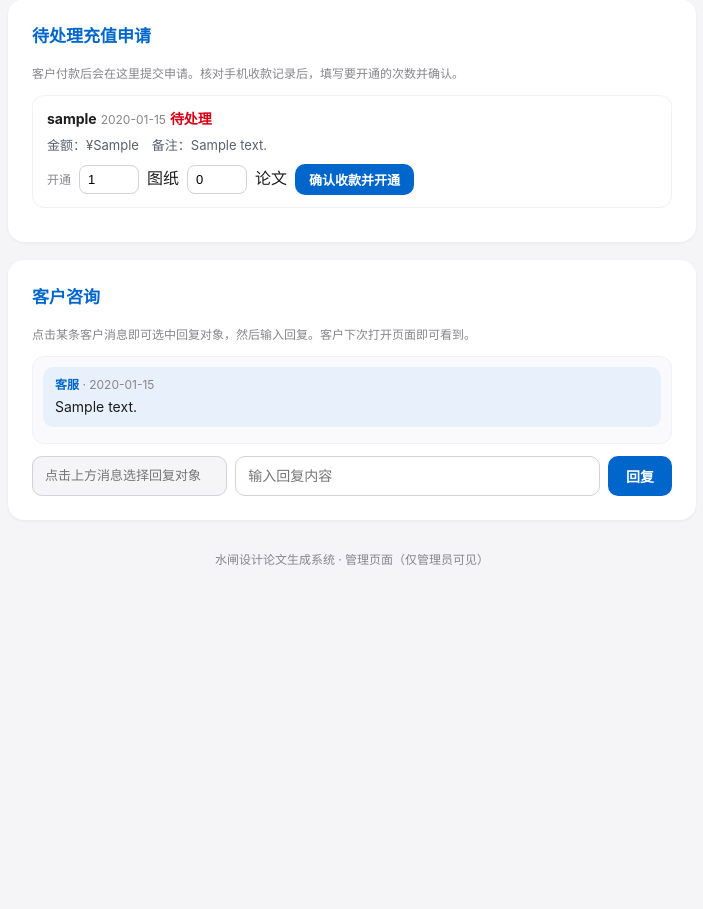
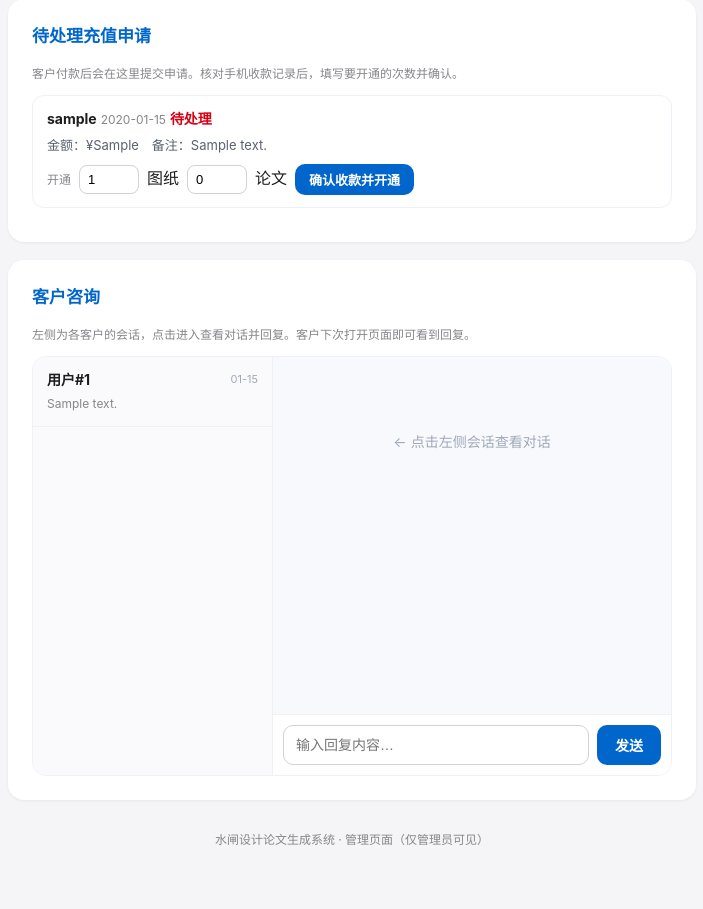
Before and after one commit to bmberzhang/-, a Flask app: page /admin in a window 1280 px wide. Shown: the part 1210-2119 px from the top of the page, without its empty margins (288-991 px from the left). Before the commit the page ends 1775 px from the top, so only its background shows below. Run offline with Flask 3, Linux system fonts and the light colour scheme; the visitor is signed in with stand-in values (Sample User, id 1); data comes from the database, SQL or seed files in the repository; tables that the repository leaves empty hold one stand-in row (values such as "Sample post").

Commit message:
管理端客服界面升级：会话列表+对话窗布局（按用户分组、选中高亮、气泡对话、自动刷新）

```diff
--- a/templates/admin.html
+++ b/templates/admin.html
@@ -46,9 +46,32 @@
   th, td { text-align: left; padding: 10px 12px; border-bottom: 1px solid #f0f0f2; }
   th { color: #86868b; font-weight: 600; font-size: 12px; }
   .footer { text-align: center; color: #86868b; font-size: 12px; margin-top: 30px; }
-  .msg-admin { background: #e8f1fb; padding: 8px 12px; border-radius: 10px; margin-bottom: 6px; }
-  .msg-user { background: #f5f5f7; padding: 8px 12px; border-radius: 10px; margin-bottom: 6px; cursor: pointer; }
-  .msg-user:hover { outline: 2px solid rgba(0,102,204,.25); }
+  /* 客户咨询：会话列表 + 对话窗 */
+  .cs-layout { display: flex; border: 1px solid #eef1f6; border-radius: 14px; overflow: hidden; min-height: 420px; }
+  .cs-side { width: 240px; min-width: 200px; border-right: 1px solid #eef1f6; background: #fafafc;
+    overflow-y: auto; max-height: 520px; }
+  .cs-sess { padding: 12px 14px; border-bottom: 1px solid #f0f0f2; cursor: pointer; }
+  .cs-sess:hover { background: #f0f6ff; }
+  .cs-sess-active { background: #e8f1fb; border-left: 3px solid #0066cc; }
+  .cs-sess-top { display: flex; justify-content: space-between; align-items: center; }
+  .cs-sess-name { font-size: 14px; font-weight: 700; color: #1d1d1f; }
+  .cs-sess-time { font-size: 11px; color: #a0a8b8; }
+  .cs-sess-prev { font-size: 12px; color: #86868b; margin-top: 3px; white-space: nowrap;
+    overflow: hidden; text-overflow: ellipsis; }
+  .cs-main { flex: 1; display: flex; flex-direction: column; background: #fff; min-width: 0; }
+  .cs-conv { flex: 1; overflow-y: auto; padding: 14px; max-height: 440px; background: #f7f9fd; }
+  .conv-item { margin-bottom: 10px; max-width: 80%; }
+  .conv-mine { margin-left: auto; text-align: right; }
+  .conv-theirs { margin-right: auto; }
+  .conv-bubble { display: inline-block; padding: 9px 13px; border-radius: 14px; font-size: 13px;
+    line-height: 1.6; word-break: break-word; text-align: left; }
+  .conv-mine .conv-bubble { background: #0066cc; color: #fff; border-top-right-radius: 4px; }
+  .conv-theirs .conv-bubble { background: #fff; color: #1d1d1f; border: 1px solid #e5e5ea; border-top-left-radius: 4px; }
+  .conv-meta { font-size: 11px; color: #a0a8b8; margin-top: 3px; }
+  .cs-reply { display: flex; gap: 8px; padding: 10px; border-top: 1px solid #eef1f6; background: #fff; }
+  .cs-reply input { flex: 1; padding: 9px 12px; border: 1px solid #d2d2d7; border-radius: 10px;
+    font-size: 14px; outline: none; }
+  .cs-reply input:focus { border-color: #0066cc; box-shadow: 0 0 0 3px rgba(0,102,204,.12); }
 </style>
 </head>
 <body>
@@ -188,12 +211,18 @@
 
   <div class="card">
     <h2>客户咨询</h2>
-    <p style="font-size:12px;color:#86868b;margin-bottom:12px;">点击某条客户消息即可选中回复对象，然后输入回复。客户下次打开页面即可看到。</p>
-    <div id="msgBox" style="max-height:380px;overflow-y:auto;background:#fafafc;border:1px solid #eef1f6;border-radius:12px;padding:10px;margin-bottom:12px;">加载中…</div>
-    <div style="display:flex;gap:8px;flex-wrap:wrap;">
-      <input type="text" id="msgReplyTo" readonly placeholder="点击上方消息选择回复对象" style="flex:1;min-width:140px;padding:10px 12px;border:1px solid #d2d2d7;border-radius:10px;font-size:13px;background:#f5f5f7;color:#86868b;">
-      <input type="text" id="msgInput" placeholder="输入回复内容" style="flex:2;min-width:180px;padding:10px 12px;border:1px solid #d2d2d7;border-radius:10px;font-size:14px;">
-      <button class="btn" onclick="sendReply()" style="padding:10px 18px;">回复</button>
+    <p style="font-size:12px;color:#86868b;margin-bottom:12px;">左侧为各客户的会话，点击进入查看对话并回复。客户下次打开页面即可看到回复。</p>
+    <div class="cs-layout">
+      <div class="cs-side" id="csSide"><div style="color:#86868b;font-size:13px;padding:20px;text-align:center;">加载中…</div></div>
+      <div class="cs-main">
+        <div class="cs-conv" id="csConv">
+          <div style="text-align:center;color:#a0a8b8;padding:60px 0;font-size:14px;">← 点击左侧会话查看对话</div>
+        </div>
+        <div class="cs-reply">
+          <input type="text" id="msgInput" placeholder="输入回复内容…" onkeydown="if(event.key==='Enter')sendReply()">
+          <button class="btn" onclick="sendReply()" style="padding:10px 18px;">发送</button>
+        </div>
+      </div>
     </div>
   </div>
 
@@ -243,38 +272,80 @@ function processPay(id) {
   }).catch(function(){ alert('处理失败'); });
 }
 
-// ===== 客户咨询 =====
-var msgTarget = 0, msgTargetName = '';
+// ===== 客户咨询（会话列表 + 对话窗） =====
+var allMsgs = [];
+var curUid = null;
+var csUsers = {};
+
 function loadMsgs() {
   fetch('/api/msg/list').then(function(r){return r.json();}).then(function(d){
     if (!d.ok) return;
-    var list = d.list || [];
-    var box = document.getElementById('msgBox');
-    if (!list.length) { box.innerHTML = '<div style="color:#86868b;font-size:13px;text-align:center;padding:20px;">暂无消息</div>'; return; }
-    var h = '';
-    list.forEach(function(m){
-      var who = m.is_admin ? '<b style="color:#0066cc;">客服</b>' : '<b>' + esc(m.username) + '</b>';
-      var cls = m.is_admin ? 'msg-admin' : 'msg-user';
-      var click = m.is_admin ? '' : ' onclick="pickTarget(' + m.user_id + ')"';
-      h += '<div class="' + cls + '"' + click + '>' +
-        '<div style="font-size:12px;color:#86868b;">' + who + ' · ' + esc(m.created_at) + '</div>' +
-        '<div style="font-size:14px;margin-top:2px;">' + esc(m.content) + '</div></div>';
-    });
-    box.innerHTML = h;
-    box.scrollTop = box.scrollHeight;
+    allMsgs = d.list || [];
+    renderSide();
+    if (curUid !== null) renderConv(curUid);
   }).catch(function(){});
 }
-function pickTarget(uid) {
-  msgTarget = uid;
-  document.getElementById('msgReplyTo').value = '回复给用户 #' + uid;
-  document.getElementById('msgInput').focus();
+
+function buildUsers() {
+  csUsers = {};
+  allMsgs.forEach(function(m){
+    var uid = m.is_admin ? m.to_user_id : m.user_id;
+    if (!uid) return;
+    if (!csUsers[uid]) {
+      csUsers[uid] = {id: uid, name: m.is_admin ? ('用户#' + uid) : (m.username || ('用户#' + uid)), last: m.created_at, lastContent: m.content};
+    } else {
+      if (m.created_at >= csUsers[uid].last) { csUsers[uid].last = m.created_at; csUsers[uid].lastContent = m.content; }
+      if (!m.is_admin && m.username) csUsers[uid].name = m.username;
+    }
+  });
+  return Object.values(csUsers).sort(function(a, b){ return a.last < b.last ? 1 : -1; });
 }
+
+function renderSide() {
+  var arr = buildUsers();
+  var box = document.getElementById('csSide');
+  if (!arr.length) { box.innerHTML = '<div style="color:#86868b;font-size:13px;padding:20px;text-align:center;">暂无对话</div>'; return; }
+  var h = '';
+  arr.forEach(function(u){
+    var active = curUid === u.id ? ' cs-sess-active' : '';
+    h += '<div class="cs-sess' + active + '" onclick="pickConv(' + u.id + ')">' +
+      '<div class="cs-sess-top"><span class="cs-sess-name">' + esc(u.name) + '</span>' +
+      '<span class="cs-sess-time">' + esc(u.last.replace('2026-', '').slice(5, 16)) + '</span></div>' +
+      '<div class="cs-sess-prev">' + esc(u.lastContent) + '</div></div>';
+  });
+  box.innerHTML = h;
+}
+
+function pickConv(uid) {
+  curUid = uid;
+  renderSide();
+  renderConv(uid);
+}
+
+function renderConv(uid) {
+  var msgs = allMsgs.filter(function(m){
+    return (!m.is_admin && m.user_id === uid) || (m.is_admin && m.to_user_id === uid);
+  });
+  var box = document.getElementById('csConv');
+  if (!msgs.length) { box.innerHTML = '<div style="text-align:center;color:#a0a8b8;padding:60px 0;">暂无消息</div>'; return; }
+  var h = '';
+  msgs.forEach(function(m){
+    var cls = m.is_admin ? 'conv-mine' : 'conv-theirs';
+    var who = m.is_admin ? '客服' : esc(m.username || ('用户#' + uid));
+    h += '<div class="conv-item ' + cls + '">' +
+      '<div class="conv-bubble">' + esc(m.content) + '</div>' +
+      '<div class="conv-meta">' + who + ' · ' + esc(m.created_at) + '</div></div>';
+  });
+  box.innerHTML = h;
+  box.scrollTop = box.scrollHeight;
+}
+
 function sendReply() {
   var content = document.getElementById('msgInput').value.trim();
   if (!content) { alert('请输入回复内容'); return; }
-  if (!msgTarget) { alert('请先点击上方某条客户消息选择回复对象'); return; }
+  if (curUid === null) { alert('请先在左侧选择一个会话'); return; }
   fetch('/api/msg/send', {method:'POST', headers:{'Content-Type':'application/json'},
-    body:JSON.stringify({content:content, to_user_id:msgTarget})})
+    body:JSON.stringify({content:content, to_user_id:curUid})})
   .then(function(r){return r.json();}).then(function(d){
     if (d.ok) { document.getElementById('msgInput').value=''; loadMsgs(); }
     else alert(d.error || '发送失败');
```
